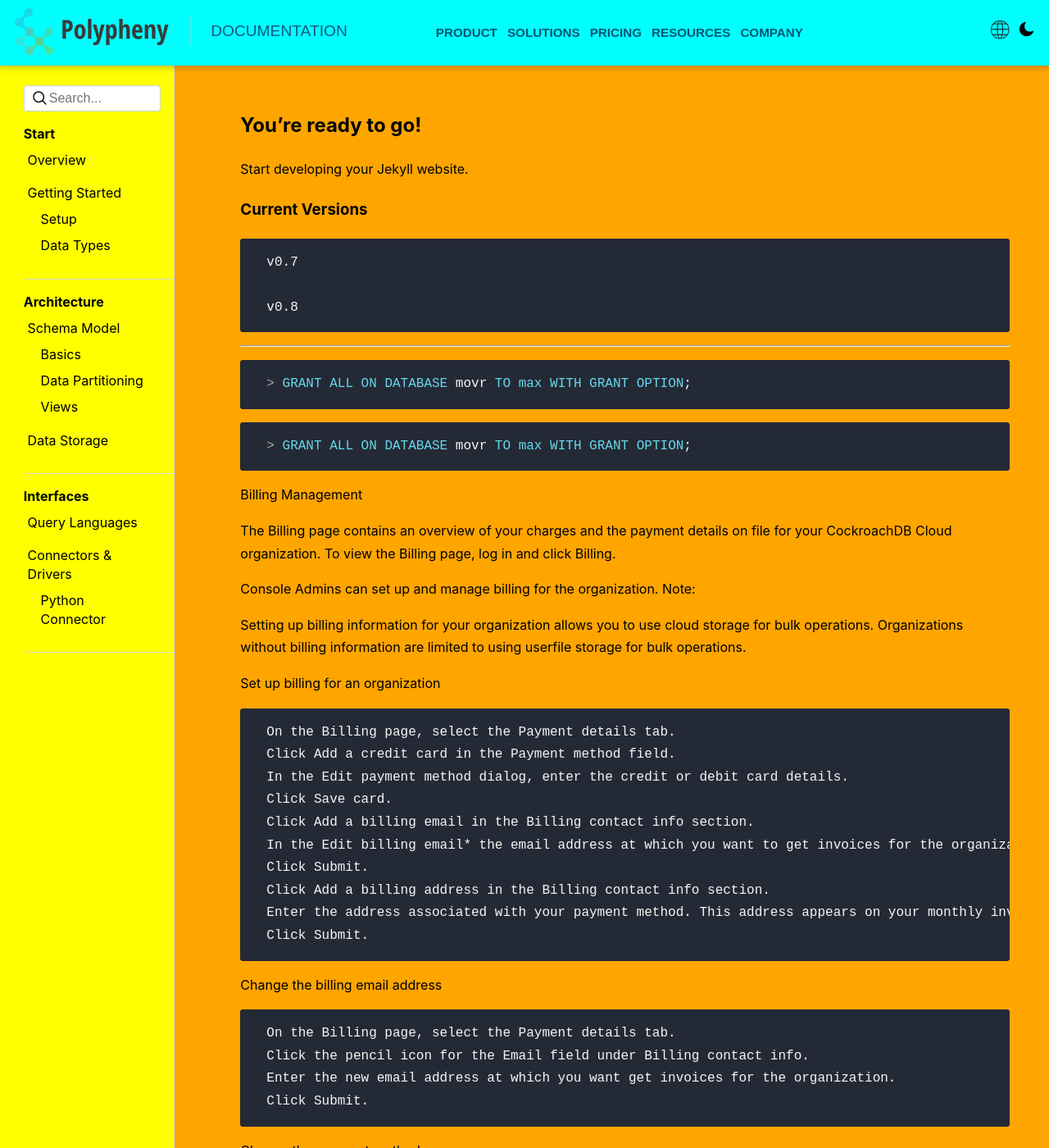
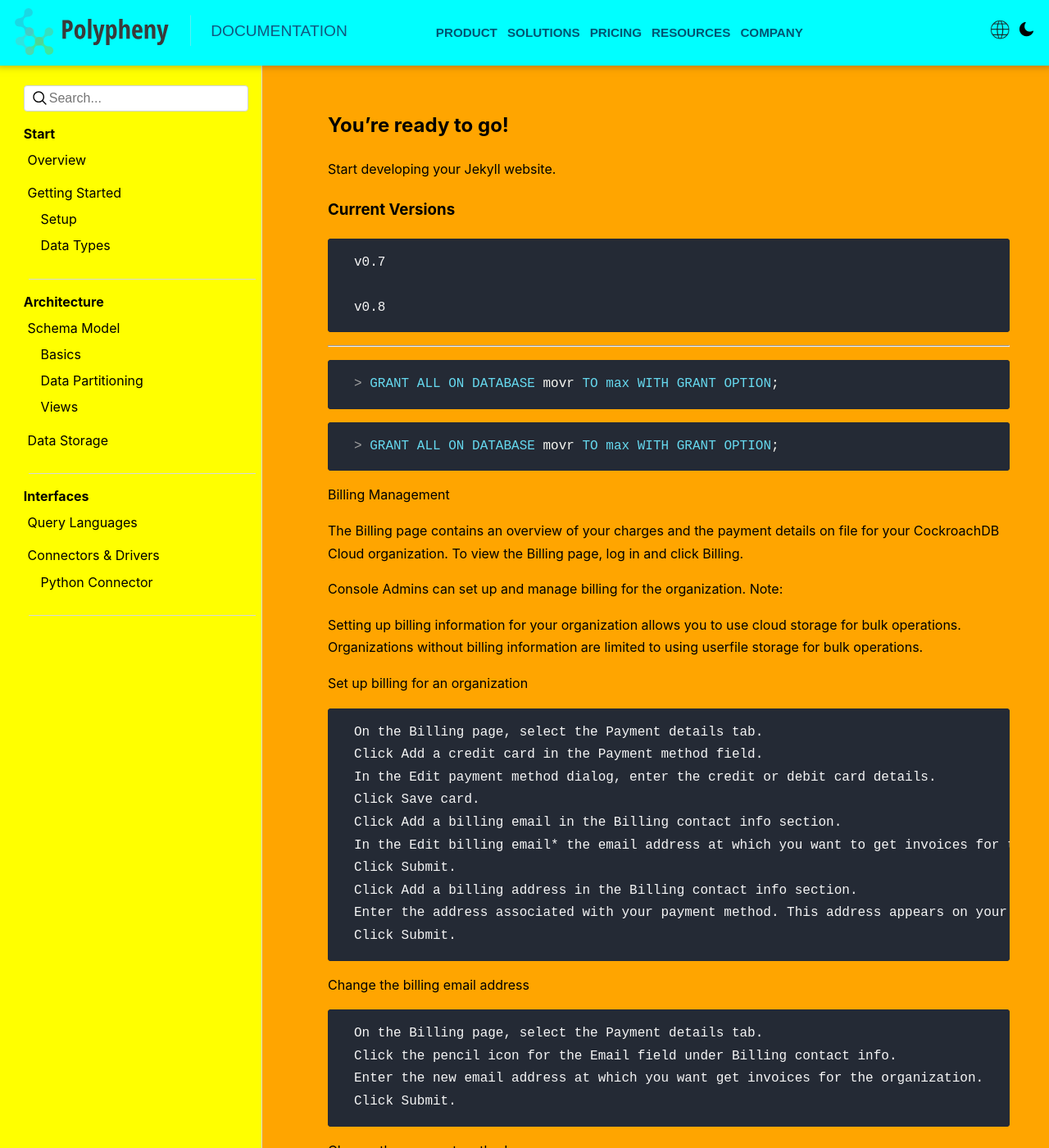
Before and after one commit to hennlo/docs, a Jekyll site: the page built from index.md, in a window 1280 px wide and 1400 px high. Shown: the whole window at 82% size. Built offline with Jekyll 4.4.1, drawn with Linux system fonts in a browser that asks for light colours.

Commit message:
added non-resizeable sidebar

```diff
--- a/_sass/main.scss
+++ b/_sass/main.scss
@@ -2,6 +2,9 @@ $backgroundColor: #ffffff;
 $bodyColor: #000000;
 $bodyFont: -apple-system,BlinkMacSystemFont,"Segoe UI",Helvetica,Arial,sans-serif,"Apple Color Emoji","Segoe UI Emoji","Segoe UI Symbol";
 $header_height: 5em;
+
+$sidebar-width: 20em;
+
 /***
   General HTML Styling
 ***/
@@ -256,6 +259,9 @@ a.navbar-item:hover::before {
 // Desktop Only
 @media only screen and (min-width: 992px) {
 
+  $sidebar-width: 20em;
+
+
   .home-logo{
     width: 12em;
     margin-left: 1em;
@@ -290,11 +296,16 @@ a.navbar-item:hover::before {
 
 
   main{
-    flex: 0 0 83.3333333333%;
-    max-width: 83.3333333333%;
+    //flex: 0 0 83.3333333333%;
+    //max-width: 83.3333333333%;
+
+    flex-shrink: 0;
+    flex-grow: 0;
 
     padding-left: 5rem !important;
     padding-right: 3rem !important;
+
+    max-width: calc(100vw - (100vw - 100%) - 20em);
   }
 
 
@@ -310,8 +321,8 @@ a.navbar-item:hover::before {
     display: block !important;
     position: relative;
     // Take up 1/6 of the screens width
-    flex: 0 0 16.6666666667%;
-    max-width: 16.6666666667%;
+    flex: 0 0 $sidebar-width;
+    //max-width: 16.6666666667%;
   }
 
 
@@ -332,6 +343,7 @@ a.navbar-item:hover::before {
 .page-content {
   order: 1;
   padding-right: 4em;
+  max-width: 83.3333333337%;
 }
 
 #toc-wrapper{
@@ -553,8 +565,9 @@ a.navbar-item:hover::before {
     Content beneath Header
   ***/
   #maincontent {
-    padding-top: $mobile_header_height/2 + 1em;
+    padding-top: $mobile_header_height/2 + 2em;
   }
+
 
   .mobile-toc-divider{
     display: block;
```
